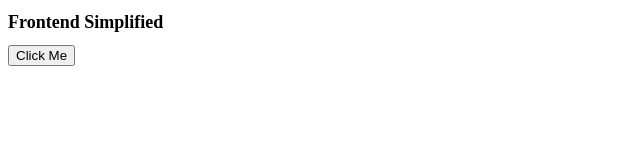
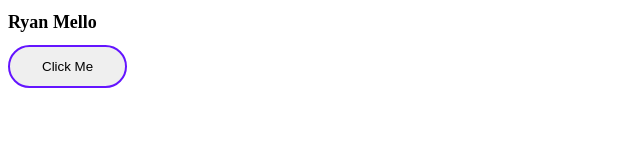
Before and after one commit to ryanmello/javascript-crash-course, a plain HTML site: page index.html in a window 1280 px wide. Shown: the whole page, without its empty margins (0-640 px from the left). Drawn offline with Linux system fonts and the light colour scheme.

Commit message:
finished medium challenges

```diff
--- a/app.js
+++ b/app.js
@@ -37,7 +37,7 @@ login('ryanmello897@gmail.com', 'test123');
 console.log(document.querySelector('#title'));
 console.log(document.getElementById('title'));
 
-document.querySelector('#title').innerHTML = 'Frontend Simplified';
+//document.querySelector('#title').innerHTML = 'Frontend Simplified';
 document.querySelector('#title').style.fontSize = '18px';
 
 //2:30
--- a/index.html
+++ b/index.html
@@ -10,6 +10,6 @@
 </head>
 <body>
     <h1 id="title">Ryan Mello</h1>
-    <button onclick="toggleDarkMode()">Click Me</button>
+    <button class="main_button" onclick="toggleDarkMode()">Click Me</button>
 </body>
 </html>
--- a/styles.css
+++ b/styles.css
@@ -1,8 +1,6 @@
 * {
     transition: all 300ms ease;
 }
-
-
 
 .dark-theme{
     background-color: black;
@@ -11,3 +9,11 @@
 .dark-theme * {
     color: white;
 }
+
+.main_button{
+    border: 2px solid #6415ff;
+    border-radius: 24px;
+    padding: 12px 32px;
+    background-color: #black;
+    color: #black;
+}
```
